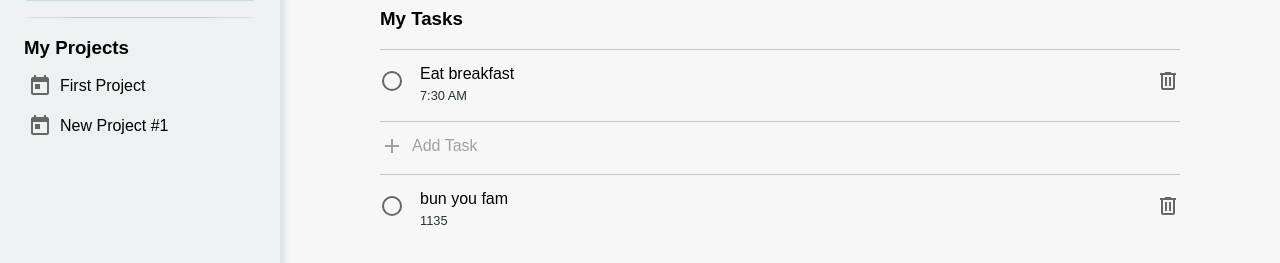
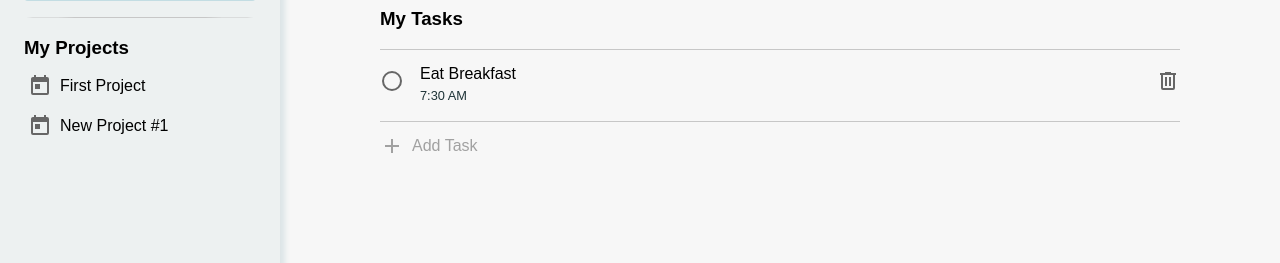
Before and after one commit to cha-law/todo-list, a website built with webpack: page src/index.html in a window 1280 px wide. Shown: the part 163-426 px from the top of the page. Built offline with nearby package versions, Linux system fonts and the light colour scheme.

Commit message:
Added code to add projects, tasks, and to add them to the screen. Duplicate tasks needs to be accounted for.

```diff
--- a/src/index.html
+++ b/src/index.html
@@ -31,33 +31,6 @@
         </div>
     </div>
     <div class="content">
-        <div class="project-wrapper">
-            <div class="project-options">
-                <button><img src="./assets/svgs/rename.svg" alt="rename"></button>
-                <button><img src="./assets/svgs/trash-can.svg" alt="delete"></button>
-            </div>
-            <h1>Today</h1>
-            <div class="content-page my-projects">
-                <h3>My Tasks</h3>
-                <div class="task">
-                    <div class="left">
-                        <button class="toggle"><img src="./assets/svgs/circle-outline.svg" alt="circle-outline"></button>
-                        <div class="task-info">
-                            <p>Eat breakfast</p>
-                            <p class="time">7:30 AM</p>
-                        </div>
-                    </div>
-                    <div class="task-options">
-                        <button class="delete"><img src="./assets/svgs/trash-can.svg" alt="trash"></button>
-                    </div>
-                </div>
-                <div class="task add-task">
-                    <img src="./assets/svgs/plus2.svg" alt="add">
-                    <p>Add Task</p>
-                </div>
-            </div>
-        </div>
-        </div>
     </div>
 </body>
 </html>
--- a/src/index.js
+++ b/src/index.js
@@ -4,6 +4,8 @@ import "./styles.css";
 
 import circleoutline from "./assets/svgs/circle-outline.svg";
 import trashcan from "./assets/svgs/trash-can.svg";
+import rename from "./assets/svgs/rename.svg";
+import plus from "./assets/svgs/plus2.svg";
 
 function TodoController() {
     const Screen = ScreenController();
@@ -25,52 +27,144 @@ function TodoController() {
                 // logic to change task on screen
             };
         };
+    };
 
-        get Title() {
-            return this.title;
+    function createProject(title) {
+        let i = 0;
+        // Ensuring we don't override existing elements.
+        while (localStorage.getItem(i) != null) {
+            i++;
+        };
+        localStorage.setItem(i, "[]");
+
+        // Store the title of the project.
+        let namesArray = JSON.parse(localStorage.getItem("names"));
+        if (namesArray === null) {
+            localStorage.setItem("names", "[]");
+            namesArray = JSON.parse(localStorage.getItem("names"));
         };
 
-        get Time() {
-            return this.time;
-        };
+        namesArray.splice(i, 0, title);
+        localStorage.setItem("names", JSON.stringify(namesArray));
 
-        get Priority() {
-            return this.priority;
-        };
+        // Add project to projects list in the sidebar
+
+        //////
     };
 
-    function createProject() {
-
-    };
-
-    function createTask(title, time, priority) {
-        if (localStorage.getItem(title)) {
+    function createTask(title, time, priority, pageID) {
+        if (localStorage.getItem(title)) { // NEEDS TO BE UPDATED: TASKS ARE NOW IN ARRAYS
             return "DUPLICATE";
         };
 
         let newTask = new Task(title, time, priority);
-        localStorage.setItem(String(title), JSON.stringify(newTask));
-        Screen.addTaskToScreen(newTask);
-        return newTask;
+
+        // Add the item to the array in the page array in local storage.
+        let pageArray = [];
+        pageArray = JSON.parse(localStorage.getItem(pageID)) || [];
+        pageArray.push(newTask);
+        localStorage.setItem(pageID, JSON.stringify(pageArray));
+
+        Screen.refreshPage();
     };
 
-    return { createProject, createTask };
+    function addToday() {
+        if (localStorage.getItem(0) === null) {
+            createProject("Today");
+            createTask("Eat Breakfast", "7:30 AM", "high", 0);
+        };
+        Screen.refreshPage();
+    };
+
+    return { createProject, createTask, addToday };
 };
 
 function ScreenController() {
-    let activePage = "today";
+    let activePage = 0;
 
     function addButtonEventListeners() {
+        const addTask = document.querySelector(".add-task");
+        addTask.addEventListener("click", openAddTaskDialog);
+    };
+
+    function openAddTaskDialog() {
 
     };
 
-    function openPage() {
+    function refreshPage() {
+        removeContents();
+        openPage(activePage);
+    };
 
+    function openPage(pageID) {
+        const content = document.createElement("div");
+        content.classList.toggle("project-wrapper");
+
+        let optionsDiv = document.createElement("div");
+        optionsDiv.classList.toggle("project-options");
+
+        // Add two buttons
+        let renameButton = document.createElement("button");
+        let renameImg = document.createElement("img");
+        renameImg.src = rename;
+        renameButton.appendChild(renameImg);
+
+        let deleteButton = document.createElement("button");
+        let deleteImg = document.createElement("img");
+        deleteImg.src = trashcan;
+        deleteButton.appendChild(deleteImg);
+
+        optionsDiv.appendChild(renameButton);
+        optionsDiv.appendChild(deleteButton);
+        content.appendChild(optionsDiv);
+
+        // Add heading
+        let h1 = document.createElement("h1");
+        h1.textContent = JSON.parse(localStorage.getItem("names"))[pageID];
+        content.appendChild(h1);
+
+        // Add tasks div
+        let tasksDiv = document.createElement("div");
+        tasksDiv.classList.toggle("content-page");
+        content.appendChild(tasksDiv);
+
+        let h3 = document.createElement("h3");
+        h3.textContent = "My Tasks";
+        tasksDiv.appendChild(h3);
+
+        document.querySelector(".content").appendChild(content);
+
+        // Add every task in local storage
+        const currentPage = JSON.parse(localStorage.getItem(pageID));
+
+        currentPage.forEach(task => {
+            addTaskToScreen(task);
+        });
+
+        // Add the Add Task button
+        let addTaskButton = document.createElement("div");
+        addTaskButton.classList.toggle("task");
+        addTaskButton.classList.toggle("add-task");
+
+        let plusImg = document.createElement("img");
+        plusImg.src = plus;
+
+        let addTaskText = document.createElement("p");
+        addTaskText.textContent = "Add Task";
+
+        addTaskButton.appendChild(plusImg);
+        addTaskButton.appendChild(addTaskText);
+
+        tasksDiv.appendChild(addTaskButton);
+
+        activePage = pageID;
     };
 
     function removeContents() {
-        let content = document.querySelector(".project-wrapper");
-        content.remove();
+        const content = document.querySelector(".project-wrapper");
+        if (content) {
+            content.remove();
+        };
     };
 
     function addTaskToScreen(taskObject) {
@@ -92,10 +186,10 @@ function ScreenController() {
         let infoDiv = document.createElement("div");
         infoDiv.classList.toggle("task-info");
         let titleText = document.createElement("p");
-        titleText.textContent = taskObject.Title;
+        titleText.textContent = taskObject.title;
         let timeText = document.createElement("p");
         timeText.classList.toggle("time");
-        timeText.textContent = taskObject.Time;
+        timeText.textContent = taskObject.time;
         infoDiv.appendChild(titleText);
         infoDiv.appendChild(timeText);
 
@@ -118,12 +212,15 @@ function ScreenController() {
         taskDiv.appendChild(taskOptionsDiv);
 
         // Finally, add the task div to the webpage
-        const projects = document.querySelector(".my-projects");
-        projects.appendChild(taskDiv);
+        const content = document.querySelector(".content-page");
+        content.appendChild(taskDiv);
 
-    }
+    };
 
-    return { removeContents, addTaskToScreen };
+    return { addButtonEventListeners, refreshPage, removeContents, addTaskToScreen };
 };
 
-const newtask = TodoController().createTask("bun you fam", "1135", "high")
+// Add the today screen
+const todo = TodoController();
+
+todo.addToday();
```
